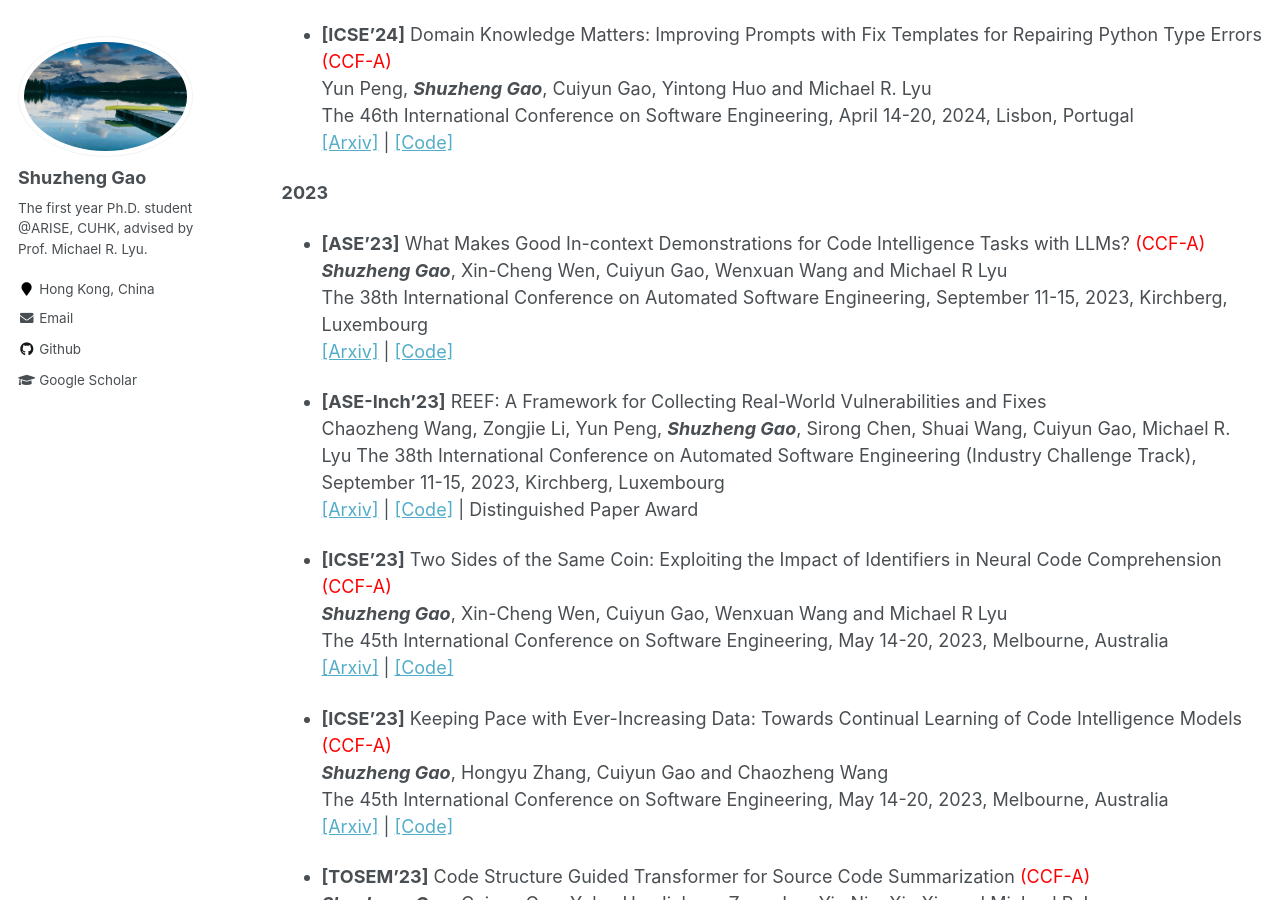
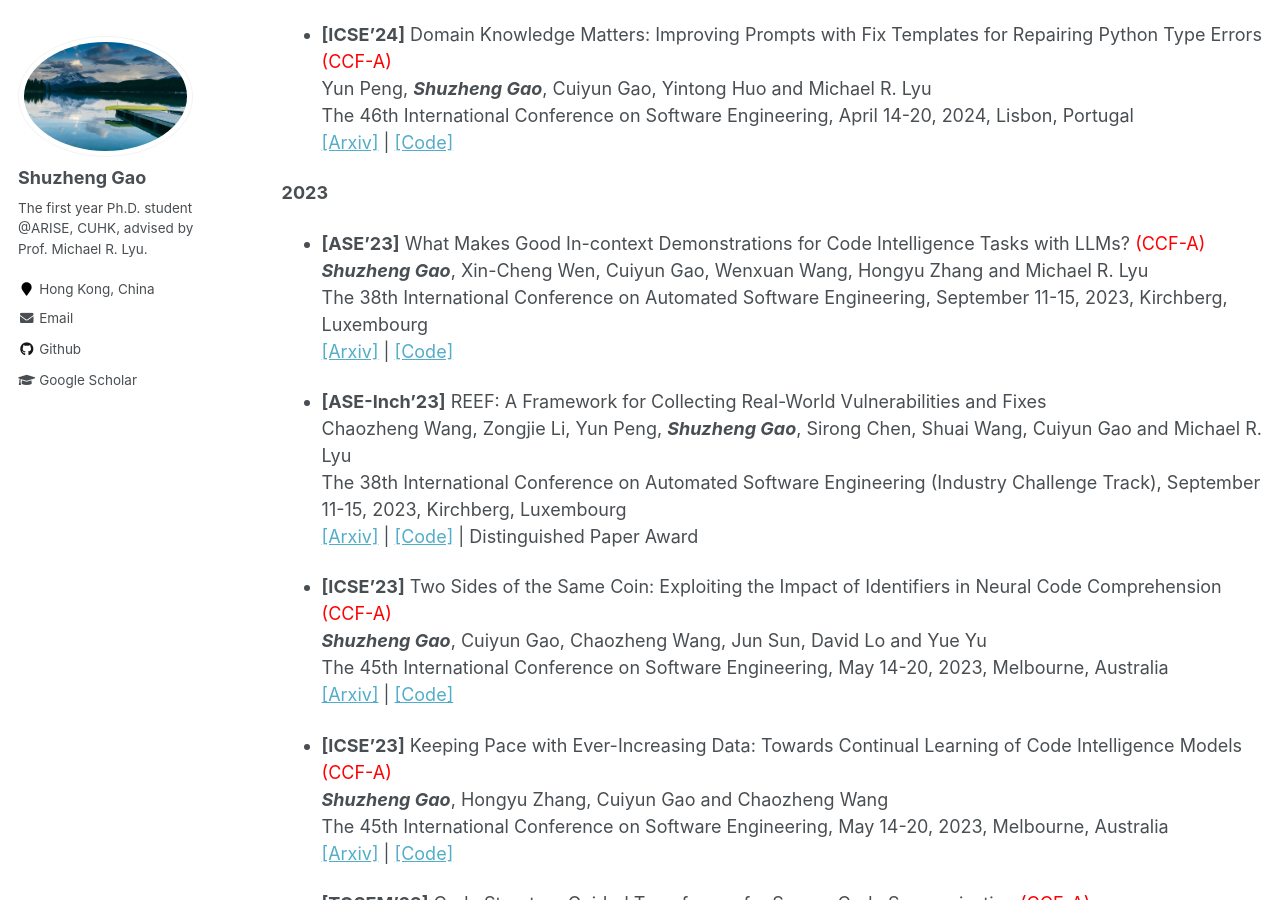
Before and after one commit to yujiachen99/yujiachen99.github.io, a Jekyll site: the page built from _pages/publications.md, in a window 1280 px wide and 900 px high, scrolled down 325 px. Built offline with Jekyll 4.4.1, drawn with Linux system fonts in a browser that asks for light colours.

Commit message:
Update publications.md

```diff
--- a/_pages/publications.md
+++ b/_pages/publications.md
@@ -20,20 +20,19 @@ The 46th International Conference on Software Engineering, April 14-20, 2024, Li
 **2023**
 
 - **[ASE'23]** What Makes Good In-context Demonstrations for Code Intelligence Tasks with LLMs? <font color='red'>(CCF-A)</font>
-_**Shuzheng Gao**_, Xin-Cheng Wen, Cuiyun Gao, Wenxuan Wang and Michael R Lyu
+_**Shuzheng Gao**_, Xin-Cheng Wen, Cuiyun Gao, Wenxuan Wang, Hongyu Zhang and Michael R. Lyu
 The 38th International Conference on Automated Software Engineering, September 11-15, 2023, Kirchberg, Luxembourg
 [[Arxiv]](https://arxiv.org/abs/2304.07575) \| [[Code]](https://github.com/shuzhenggao/ICL)
 
 - **[ASE-Inch'23]** REEF: A Framework for Collecting Real-World Vulnerabilities and Fixes
-Chaozheng Wang, Zongjie Li, Yun Peng, _**Shuzheng Gao**_, Sirong Chen, Shuai Wang, Cuiyun Gao, Michael R. Lyu
+Chaozheng Wang, Zongjie Li, Yun Peng, _**Shuzheng Gao**_, Sirong Chen, Shuai Wang, Cuiyun Gao and Michael R. Lyu
 The 38th International Conference on Automated Software Engineering (Industry Challenge Track), September 11-15, 2023, Kirchberg, Luxembourg
 [[Arxiv]](https://arxiv.org/abs/2309.08115) \| [[Code]](https://github.com/ASE-REEF/REEF-script) \| Distinguished Paper Award
 
 - **[ICSE'23]** Two Sides of the Same Coin: Exploiting the Impact of Identifiers in Neural Code Comprehension <font color='red'>(CCF-A)</font>
-_**Shuzheng Gao**_, Xin-Cheng Wen, Cuiyun Gao, Wenxuan Wang and Michael R Lyu
+_**Shuzheng Gao**_, Cuiyun Gao, Chaozheng Wang, Jun Sun, David Lo and Yue Yu
 The 45th International Conference on Software Engineering, May 14-20, 2023, Melbourne, Australia
 [[Arxiv]](https://arxiv.org/abs/2207.11104) \| [[Code]](https://github.com/ReliableCoding/CREAM)
-
 
 - **[ICSE'23]** Keeping Pace with Ever-Increasing Data: Towards Continual Learning of Code Intelligence Models <font color='red'>(CCF-A)</font>
 _**Shuzheng Gao**_, Hongyu Zhang, Cuiyun Gao and Chaozheng Wang
```
